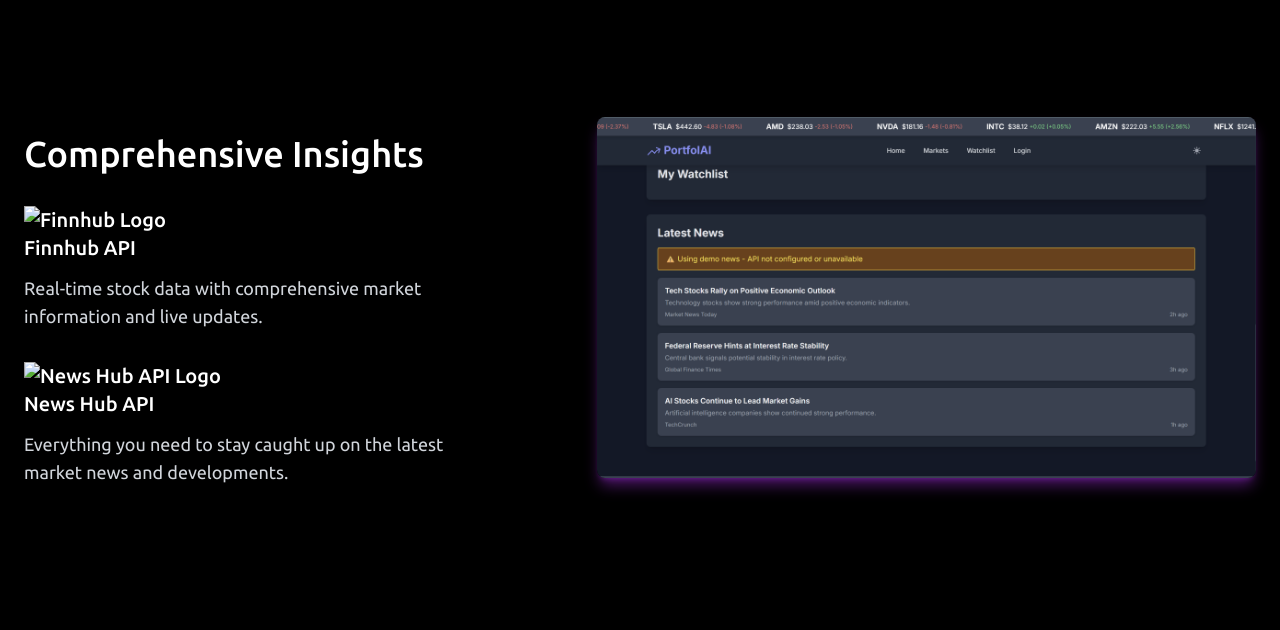
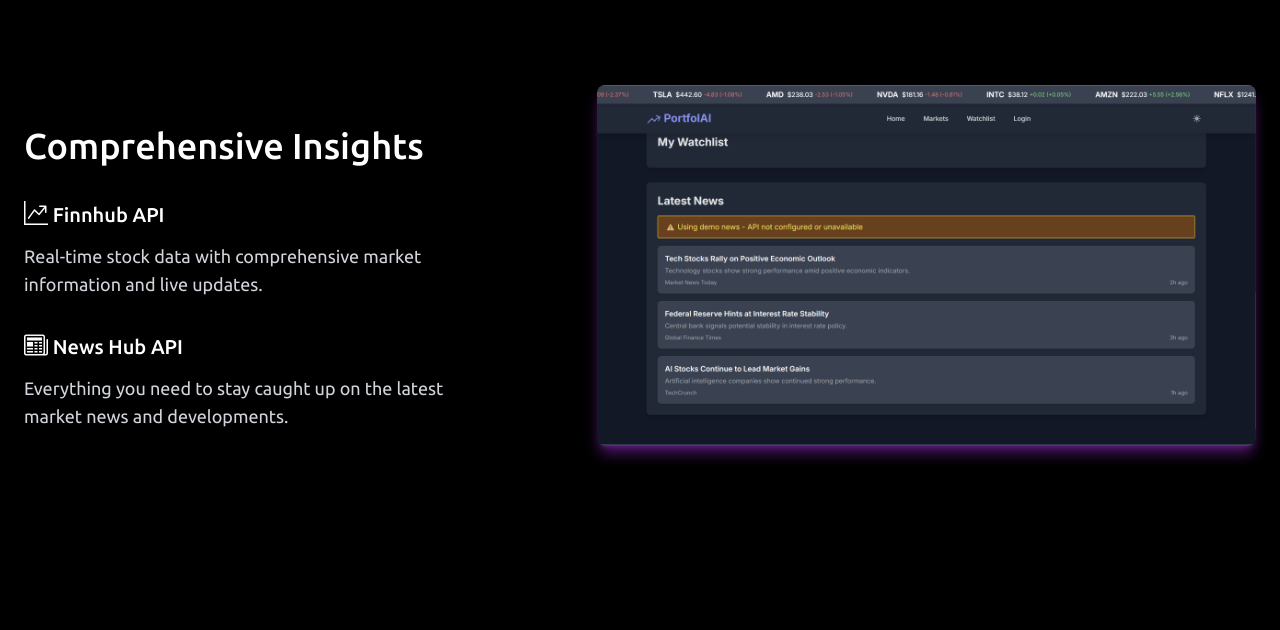
Before and after one commit to eduran04/PortfolAI-CS4300-Fall-2024-Group-4, a Django app: page / in a window 1280 px wide. Shown: the part 3767-4397 px from the top of the page. Run offline with Django 5.2, Linux system fonts and the light colour scheme; some libraries are stand-ins or nearby versions.

Commit message:
Update landing.html

```diff
--- a/portfolai/core/templates/landing.html
+++ b/portfolai/core/templates/landing.html
@@ -203,11 +203,9 @@
                             <div
                                 class="tw-flex tw-h-full tw-w-full tw-place-content-center tw-place-items-end tw-p-2"
                             >
-                                <img
-                                    src="https://upload.wikimedia.org/wikipedia/commons/0/04/ChatGPT_logo.svg"
-                                    alt="OpenAI Logo"
-                                    class="tw-h-16 tw-w-16 tw-object-contain max-md:tw-h-12 max-md:tw-w-12"
-                                />
+                                <i
+                                    class="bi bi-robot tw-text-7xl tw-text-gray-200 max-md:tw-text-5xl"
+                                ></i>
                             </div>
                         </div>
                         <div class="tw-flex tw-flex-col tw-gap-4 tw-p-2">
@@ -426,11 +424,7 @@
 
                     <div class="tw-mt-4 tw-flex tw-flex-col tw-gap-3">
                         <h4 class="tw-text-xl tw-font-medium">
-                            <img
-                                src="https://upload.wikimedia.org/wikipedia/commons/0/04/ChatGPT_logo.svg"
-                                alt="OpenAI Logo"
-                                class="tw-h-6 tw-w-6 tw-object-contain"
-                            />
+                            <i class="bi bi-robot !tw-text-2xl !tw-text-blue-400"></i>
                             OpenAI API
                         </h4>
                         <span
@@ -469,11 +463,7 @@
 
                     <div class="tw-mt-4 tw-flex tw-flex-col tw-gap-3">
                         <h4 class="tw-text-xl tw-font-medium">
-                            <img
-                                src="https://finnhub.io/favicon.ico"
-                                alt="Finnhub Logo"
-                                class="tw-h-6 tw-w-6 tw-object-contain"
-                            />
+                            <i class="bi bi-graph-up-arrow !tw-text-2xl !tw-text-green-400"></i>
                             Finnhub API
                         </h4>
                         <span
@@ -484,11 +474,7 @@
                     </div>
                     <div class="tw-mt-4 tw-flex tw-flex-col tw-gap-3">
                         <h4 class="tw-text-xl tw-font-medium">
-                            <img
-                                src="https://newsapi.org/favicon.ico"
-                                alt="News Hub API Logo"
-                                class="tw-h-6 tw-w-6 tw-object-contain"
-                            />
+                            <i class="bi bi-newspaper !tw-text-2xl !tw-text-orange-400"></i>
                             News Hub API
                         </h4>
                         <span
```
